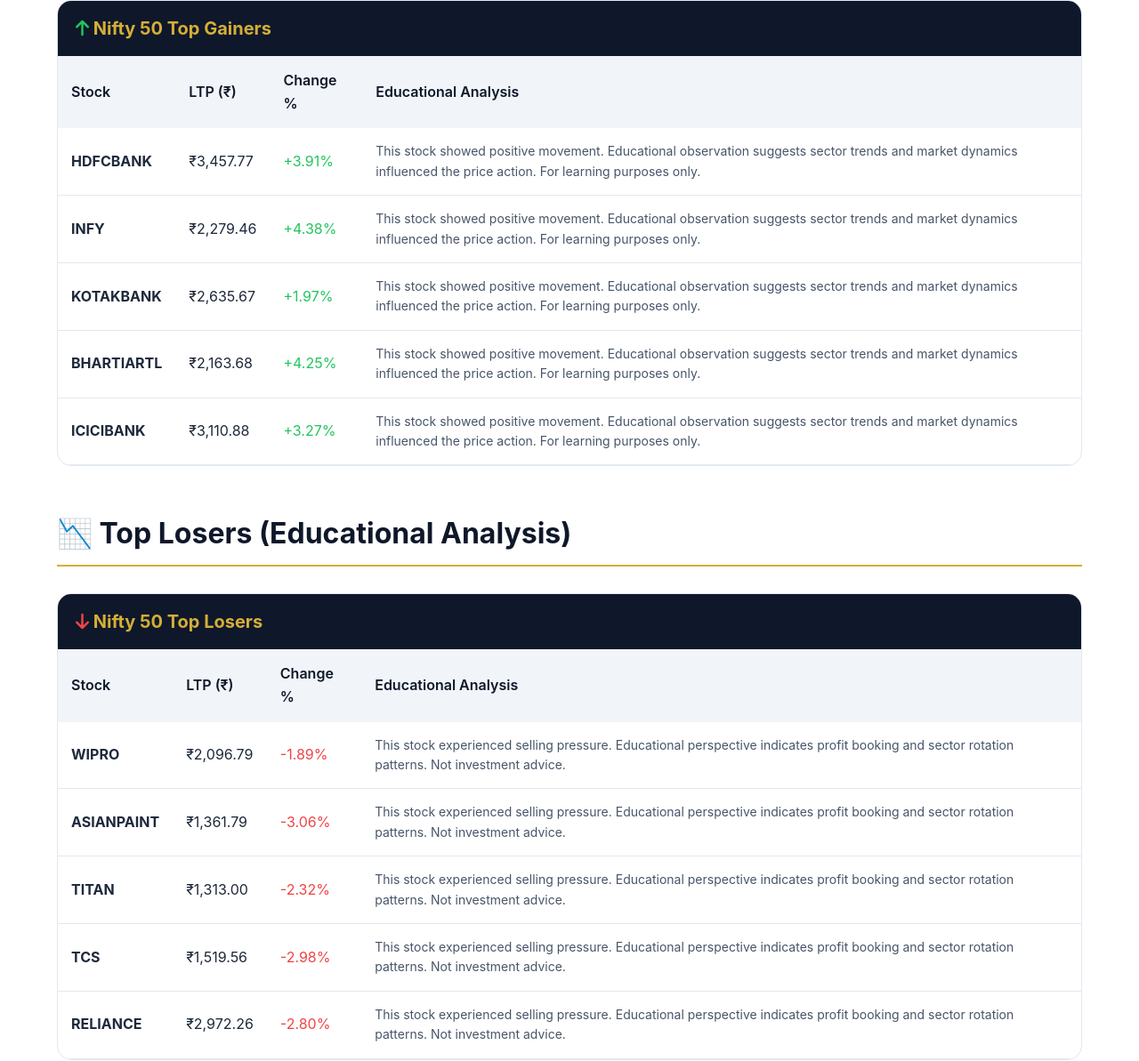
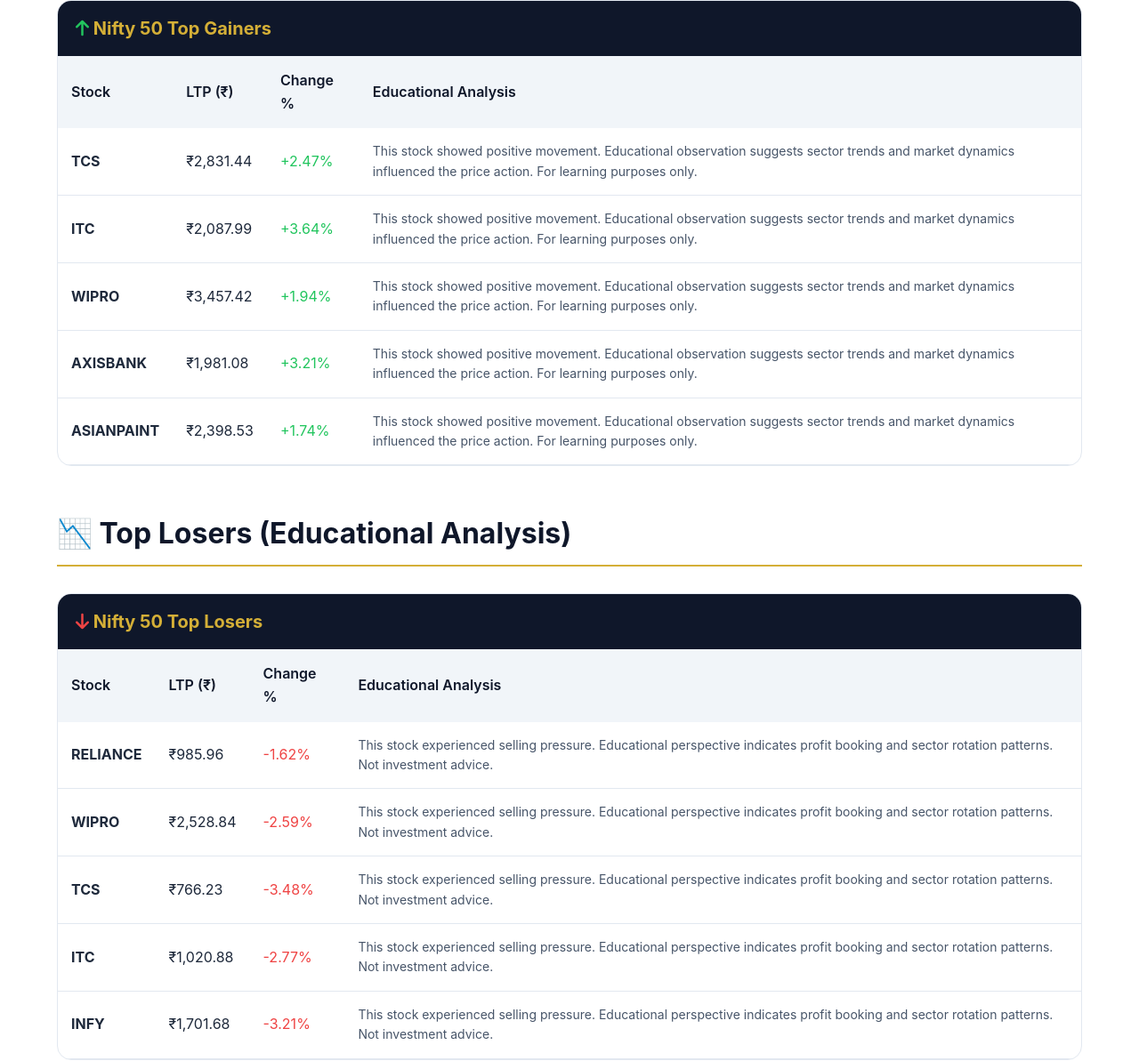
Before and after one commit to careatomkarenterprises-ops/secured-capital-opportunity, a plain HTML site: page blog/post/daily-market-wrap-2026-11-20.html in a window 1280 px wide. Shown: the part 1040-2233 px from the top of the page at 89% size. Drawn offline with Linux system fonts and the light colour scheme.

Commit message:
Auto-generated market report 2026-11-20

```diff
--- a/blog/post/daily-market-wrap-2026-11-20.html
+++ b/blog/post/daily-market-wrap-2026-11-20.html
@@ -215,23 +215,23 @@
             <div class="market-summary">
                 <div class="summary-card">
                     <div class="label">Nifty 50</div>
-                    <div class="value">22,448</div>
-                    <div class="change negative">-166.78 (-0.74%)</div>
+                    <div class="value">22,420</div>
+                    <div class="change positive">+61.03 (+0.27%)</div>
                 </div>
                 <div class="summary-card">
                     <div class="label">Sensex</div>
-                    <div class="value">74,969</div>
-                    <div class="change negative">-290.66 (-0.39%)</div>
+                    <div class="value">74,031</div>
+                    <div class="change positive">+209.76 (+0.28%)</div>
                 </div>
                 <div class="summary-card">
                     <div class="label">Bank Nifty</div>
-                    <div class="value">48,538</div>
-                    <div class="change positive">+414.60 (+0.85%)</div>
+                    <div class="value">48,752</div>
+                    <div class="change negative">-278.91 (-0.57%)</div>
                 </div>
                 <div class="summary-card">
                     <div class="label">India VIX</div>
-                    <div class="value">18</div>
-                    <div class="change">+0.4</div>
+                    <div class="value">13</div>
+                    <div class="change">+1.3</div>
                 </div>
             </div>
 
@@ -248,37 +248,37 @@
                     <tbody>
 
                         <tr>
-                            <td><strong>HDFCBANK</strong></td>
-                            <td>₹3,457.77</td>
-                            <td class="positive">+3.91%</td>
+                            <td><strong>TCS</strong></td>
+                            <td>₹2,831.44</td>
+                            <td class="positive">+2.47%</td>
                             <td class="stock-analysis">This stock showed positive movement. Educational observation suggests sector trends and market dynamics influenced the price action. For learning purposes only.</td>
                         </tr>
 
                         <tr>
-                            <td><strong>INFY</strong></td>
-                            <td>₹2,279.46</td>
-                            <td class="positive">+4.38%</td>
+                            <td><strong>ITC</strong></td>
+                            <td>₹2,087.99</td>
+                            <td class="positive">+3.64%</td>
                             <td class="stock-analysis">This stock showed positive movement. Educational observation suggests sector trends and market dynamics influenced the price action. For learning purposes only.</td>
                         </tr>
 
                         <tr>
-                            <td><strong>KOTAKBANK</strong></td>
-                            <td>₹2,635.67</td>
-                            <td class="positive">+1.97%</td>
+                            <td><strong>WIPRO</strong></td>
+                            <td>₹3,457.42</td>
+                            <td class="positive">+1.94%</td>
                             <td class="stock-analysis">This stock showed positive movement. Educational observation suggests sector trends and market dynamics influenced the price action. For learning purposes only.</td>
                         </tr>
 
                         <tr>
-                            <td><strong>BHARTIARTL</strong></td>
-                            <td>₹2,163.68</td>
-                            <td class="positive">+4.25%</td>
+                            <td><strong>AXISBANK</strong></td>
+                            <td>₹1,981.08</td>
+                            <td class="positive">+3.21%</td>
                             <td class="stock-analysis">This stock showed positive movement. Educational observation suggests sector trends and market dynamics influenced the price action. For learning purposes only.</td>
                         </tr>
 
                         <tr>
-                            <td><strong>ICICIBANK</strong></td>
-                            <td>₹3,110.88</td>
-                            <td class="positive">+3.27%</td>
+                            <td><strong>ASIANPAINT</strong></td>
+                            <td>₹2,398.53</td>
+                            <td class="positive">+1.74%</td>
                             <td class="stock-analysis">This stock showed positive movement. Educational observation suggests sector trends and market dynamics influenced the price action. For learning purposes only.</td>
                         </tr>
 
@@ -299,37 +299,37 @@
                     <tbody>
 
                         <tr>
-                            <td><strong>WIPRO</strong></td>
-                            <td>₹2,096.79</td>
-                            <td class="negative">-1.89%</td>
+                            <td><strong>RELIANCE</strong></td>
+                            <td>₹985.96</td>
+                            <td class="negative">-1.62%</td>
                             <td class="stock-analysis">This stock experienced selling pressure. Educational perspective indicates profit booking and sector rotation patterns. Not investment advice.</td>
                         </tr>
 
                         <tr>
-                            <td><strong>ASIANPAINT</strong></td>
-                            <td>₹1,361.79</td>
-                            <td class="negative">-3.06%</td>
-                            <td class="stock-analysis">This stock experienced selling pressure. Educational perspective indicates profit booking and sector rotation patterns. Not investment advice.</td>
-                        </tr>
-
-                        <tr>
-                            <td><strong>TITAN</strong></td>
-                            <td>₹1,313.00</td>
-                            <td class="negative">-2.32%</td>
+                            <td><strong>WIPRO</strong></td>
+                            <td>₹2,528.84</td>
+                            <td class="negative">-2.59%</td>
                             <td class="stock-analysis">This stock experienced selling pressure. Educational perspective indicates profit booking and sector rotation patterns. Not investment advice.</td>
                         </tr>
 
                         <tr>
                             <td><strong>TCS</strong></td>
-                            <td>₹1,519.56</td>
-                            <td class="negative">-2.98%</td>
+                            <td>₹766.23</td>
+                            <td class="negative">-3.48%</td>
                             <td class="stock-analysis">This stock experienced selling pressure. Educational perspective indicates profit booking and sector rotation patterns. Not investment advice.</td>
                         </tr>
 
                         <tr>
-                            <td><strong>RELIANCE</strong></td>
-                            <td>₹2,972.26</td>
-                            <td class="negative">-2.80%</td>
+                            <td><strong>ITC</strong></td>
+                            <td>₹1,020.88</td>
+                            <td class="negative">-2.77%</td>
+                            <td class="stock-analysis">This stock experienced selling pressure. Educational perspective indicates profit booking and sector rotation patterns. Not investment advice.</td>
+                        </tr>
+
+                        <tr>
+                            <td><strong>INFY</strong></td>
+                            <td>₹1,701.68</td>
+                            <td class="negative">-3.21%</td>
                             <td class="stock-analysis">This stock experienced selling pressure. Educational perspective indicates profit booking and sector rotation patterns. Not investment advice.</td>
                         </tr>
 
@@ -342,20 +342,20 @@
             <div class="grid-2">
                 <div class="card">
                     <h4><i class="fas fa-globe"></i> Foreign Institutional Investors (FII)</h4>
-                    <div style="font-size: 36px; color: #ef4444; margin: 10px 0;">- ₹1,615 Cr</div>
+                    <div style="font-size: 36px; color: #ef4444; margin: 10px 0;">- ₹1,942 Cr</div>
                     <p>Net Selling (Educational Data)</p>
                     <ul>
-                        <li><i class="fas fa-minus-circle"></i> Sold Financials: ₹861 Cr</li>
-                        <li><i class="fas fa-minus-circle"></i> Sold IT: ₹532 Cr</li>
+                        <li><i class="fas fa-minus-circle"></i> Sold Financials: ₹971 Cr</li>
+                        <li><i class="fas fa-minus-circle"></i> Sold IT: ₹595 Cr</li>
                     </ul>
                 </div>
                 <div class="card">
                     <h4><i class="fas fa-university"></i> Domestic Institutional Investors (DII)</h4>
-                    <div style="font-size: 36px; color: #22c55e; margin: 10px 0;">+ ₹1,951 Cr</div>
+                    <div style="font-size: 36px; color: #22c55e; margin: 10px 0;">+ ₹2,276 Cr</div>
                     <p>Net Buying (Educational Data)</p>
                     <ul>
-                        <li><i class="fas fa-plus-circle"></i> Bought Financials: ₹547 Cr</li>
-                        <li><i class="fas fa-plus-circle"></i> Bought Healthcare: ₹513 Cr</li>
+                        <li><i class="fas fa-plus-circle"></i> Bought Financials: ₹604 Cr</li>
+                        <li><i class="fas fa-plus-circle"></i> Bought Healthcare: ₹664 Cr</li>
                     </ul>
                 </div>
             </div>
```
